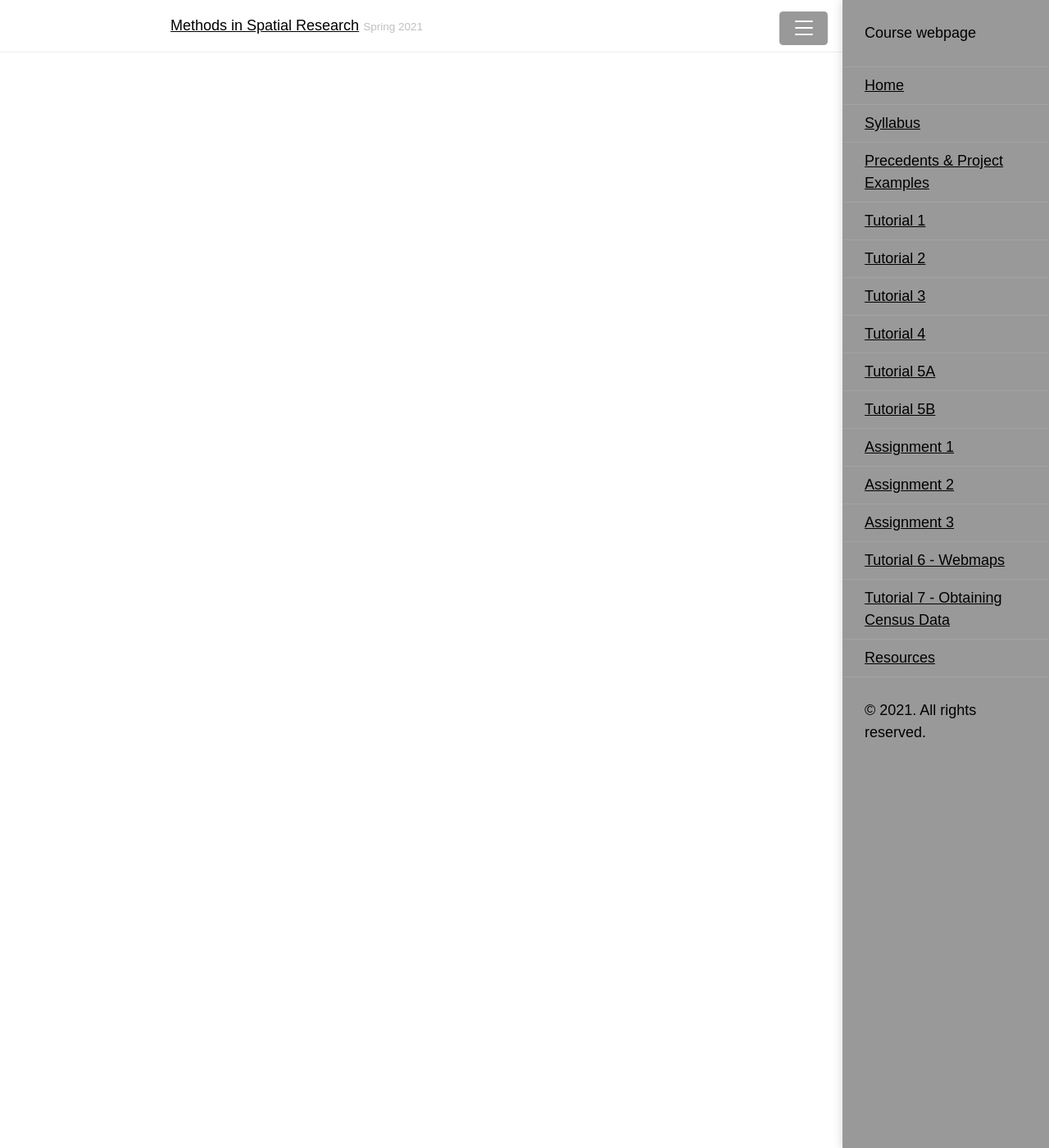
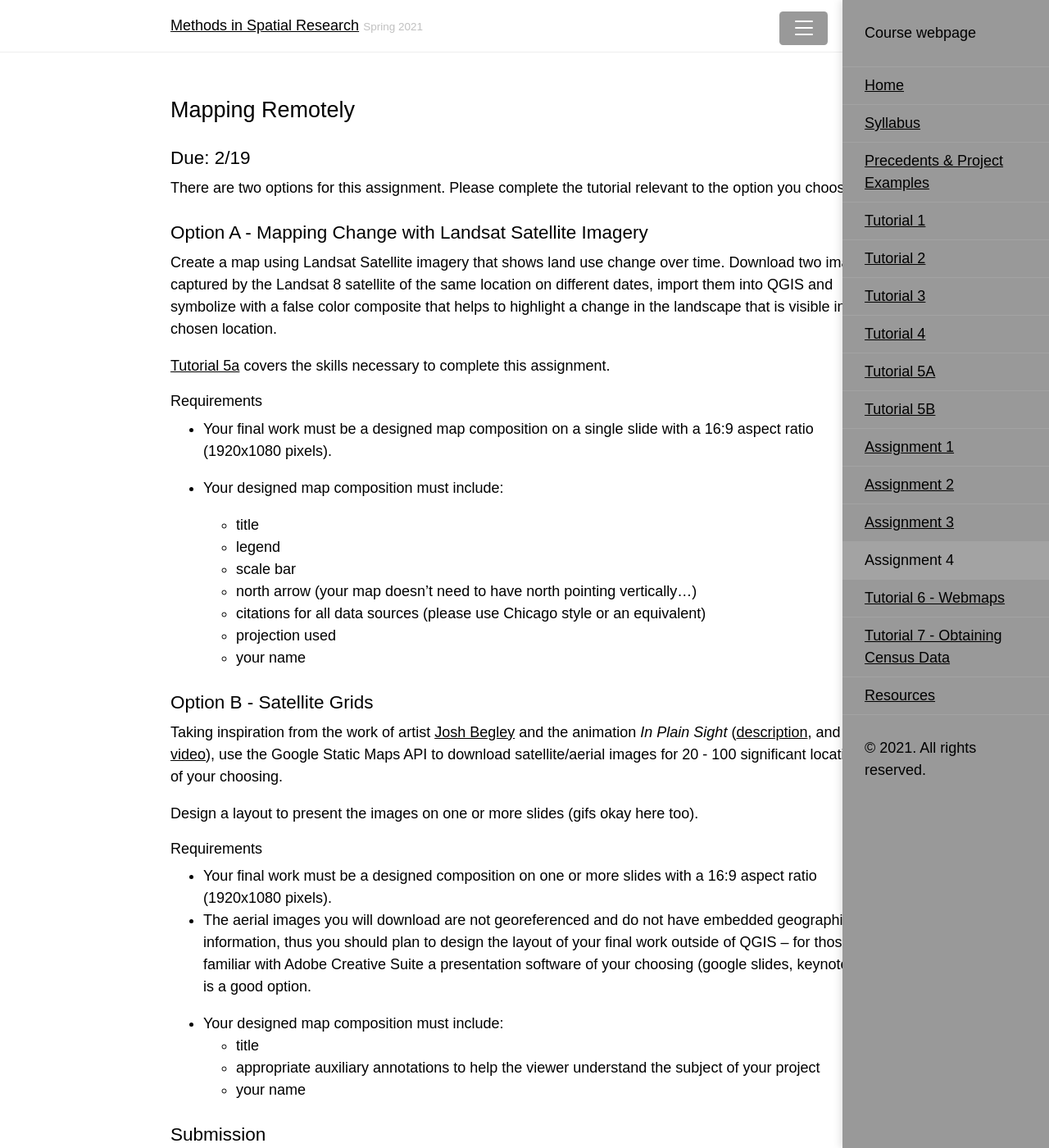
Before and after one commit to CenterForSpatialResearch/methods-in-spatial-research-sp2021, a Jekyll site: the page built from assignments/assignment04.md, in a window 1280 px wide and 1400 px high. Shown: the whole window at 82% size. Built offline with Jekyll 4.4.1, drawn with Linux system fonts in a browser that asks for light colours; our own code applies the rules of GitHub Pages for plain Markdown files; some of the changed text lies outside the part shown.

Commit message:
assignment 4 instructions

```diff
--- a/assignments/assignment04.md
+++ b/assignments/assignment04.md
@@ -0,0 +1,53 @@
+---
+layout: page
+title: Assignment 4
+order: 10
+---
+
+## Mapping Remotely
+
+### Due: 2/19
+
+There are two options for this assignment. Please complete the tutorial relevant to the option you choose.
+
+### Option A - Mapping Change with Landsat Satellite Imagery
+
+Create a map using Landsat Satellite imagery that shows land use change over time. Download two images captured by the Landsat 8 satellite of the same location on different dates, import them into QGIS and symbolize with a false color composite that helps to highlight a change in the landscape that is visible in your chosen location.
+
+[Tutorial 5a](/methods-in-spatial-research-sp2021/tutorials/tutorial05/) covers the skills necessary to complete this assignment.
+
+#### Requirements
+
+- Your final work must be a designed map composition on a single slide with a 16:9 aspect ratio (1920x1080 pixels).
+
+- Your designed map composition must include:
+  - title
+  - legend
+  - scale bar
+  - north arrow (your map doesn't need to have north pointing vertically...)
+  - citations for all data sources (please use Chicago style or an equivalent)
+  - projection used
+  - your name
+
+### Option B - Satellite Grids
+
+Taking inspiration from the work of artist [Josh Begley](https://joshbegley.com/) and the animation *In Plain Sight* ([description](https://c4sr.columbia.edu/projects/plain-sight), and [full video](https://vimeo.com/290575503)), use the Google Static Maps API to download satellite/aerial images for 20 - 100 significant locations of your choosing.
+
+Design a layout to present the images on one or more slides (gifs okay here too).
+
+#### Requirements
+
+- Your final work must be a designed  composition on one or more slides with a 16:9 aspect ratio (1920x1080 pixels).
+- The aerial images you will download are not georeferenced and do not have embedded geographic information, thus you should plan to design the layout of your final work outside of QGIS -- for those not familiar with Adobe Creative Suite a presentation software of your choosing (google slides, keynote etc) is a good option.
+
+- Your designed map composition must include:
+  - title
+  - appropriate auxiliary annotations to help the viewer understand the subject of your project
+  - your name
+
+
+### Submission
+
+- Upload your map/layout:
+  - as a pdf to Canvas
+  - add it to the pin-up Google Slides presentation for 2/19 in the course Google Drive folder
```
Also changed, not shown: syllabus.md (+2 -2 lines).
